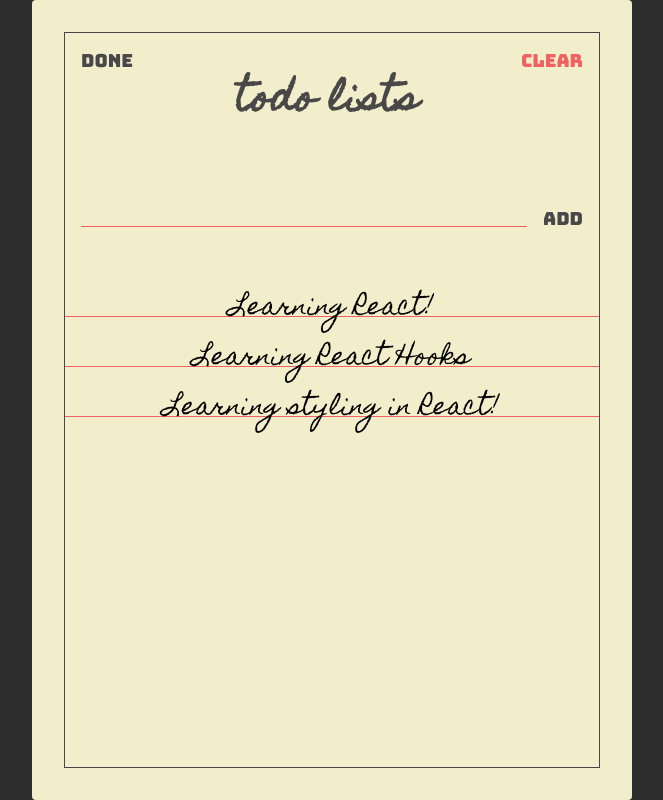
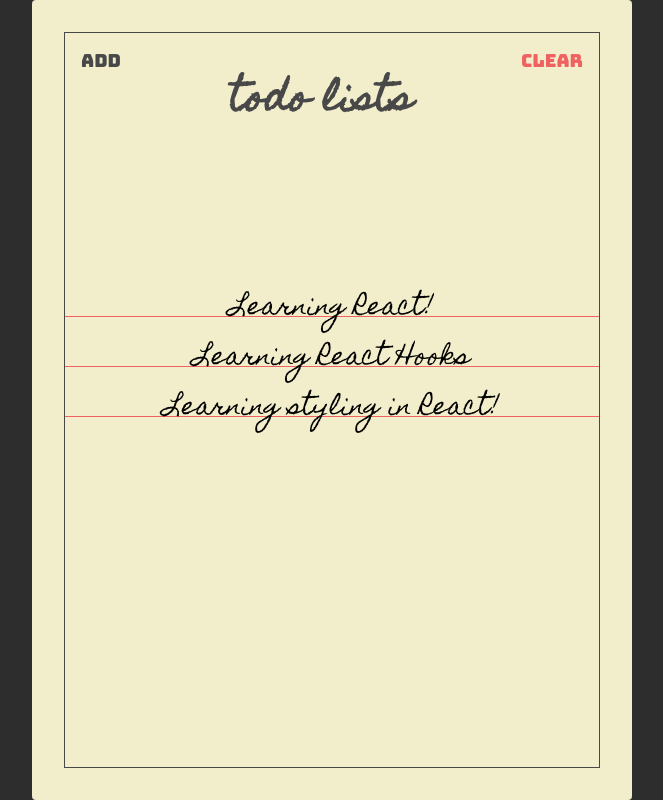
Before and after one commit to dewisapp/react-todolist, a React (Create React App) app: page / in a window 1280 px wide. Shown: the whole page, without its empty margins (308-971 px from the left). Built offline with nearby package versions, Linux system fonts and the light colour scheme.

Commit message:
conditional rendering

```diff
--- a/src/components/Header.jsx
+++ b/src/components/Header.jsx
@@ -1,13 +1,21 @@
 import React from "react";
+import PropTypes from "prop-types";
 
-const Header = () => {
+const Header = ({ showAddToggle, showAdd }) => {
   return (
     <section className="header">
-      <button className="header-btn main-black-color">Done</button>
+      <button className="header-btn main-black-color" onClick={showAddToggle}>
+        {showAdd ? "Finish" : "Add"}
+      </button>
       <h1 className="header-title">Todo Lists</h1>
       <button className="header-btn main-red-color">Clear</button>
     </section>
   );
 };
 
+Header.propTypes = {
+  showAddToggle: PropTypes.func.isRequired,
+  showAdd: PropTypes.bool.isRequired
+};
+
 export default Header;
--- a/src/components/Paper.jsx
+++ b/src/components/Paper.jsx
@@ -8,7 +8,7 @@ const Paper = ({ children }) => {
     </div>
   );
 };
-Paper.PropTypes = {
+Paper.propTypes = {
   children: PropTypes.oneOfType([
     PropTypes.arrayOf(PropTypes.node),
     PropTypes.node
--- a/src/components/Todo.jsx
+++ b/src/components/Todo.jsx
@@ -9,7 +9,7 @@ const Todo = (props) => {
   );
 };
 
-Todo.PropTypes = {
+Todo.propTypes = {
   text: PropTypes.string.isRequired
 };
 export default Todo;
--- a/src/components/TodoForm.jsx
+++ b/src/components/TodoForm.jsx
@@ -1,7 +1,7 @@
 import React, { useState } from "react";
 import PropTypes from "prop-types";
 
-const TodoForm = ({ addTodo }) => {
+const TodoForm = ({ addTodo, showAdd }) => {
   const [value, setValue] = useState("");
 
   const handleFormSubmit = (e) => {
@@ -12,11 +12,18 @@ const TodoForm = ({ addTodo }) => {
       return;
     }
 
+    if (value.length > 40) {
+      alert("Please create a shorter todo text!");
+      setValue("");
+      return;
+    }
+
     addTodo(value);
     alert(value);
     setValue("");
   };
 
+  if (showAdd) {
     return (
       <section className="add">
         <form className="add-form" onSubmit={handleFormSubmit}>
@@ -30,9 +37,13 @@ const TodoForm = ({ addTodo }) => {
         </form>
       </section>
     );
+  } else {
+    return null;
+  }
 };
 
-TodoForm.prototype = {
-  addTodo: PropTypes.func.isRequired
+TodoForm.propTypes = {
+  addTodo: PropTypes.func.isRequired,
+  showAdd: PropTypes.bool.isRequired
 };
 export default TodoForm;
--- a/src/pages/TodoList.jsx
+++ b/src/pages/TodoList.jsx
@@ -12,17 +12,20 @@ const TodoList = () => {
     { text: "Learning styling in React!" }
   ]);
 
+  const [showAdd, setShowAdd] = useState(false);
+
   const addTodo = (value) => {
     const addedTodo = [...todos, { text: value }];
 
     setTodos(addedTodo);
   };
+  const showAddToggle = () => setShowAdd(!showAdd);
 
-  console.log("todos", todos);
+  console.log("showAdd", showAdd);
   return (
     <Paper>
-      <Header />
-      <TodoForm addTodo={addTodo} />
+      <Header showAddToggle={showAddToggle} showAdd={showAdd} />
+      <TodoForm addTodo={addTodo} showAdd={showAdd} />
       <Todos todos={todos} />
     </Paper>
   );
```
Lines whose indentation alone changed are shown as unchanged.
